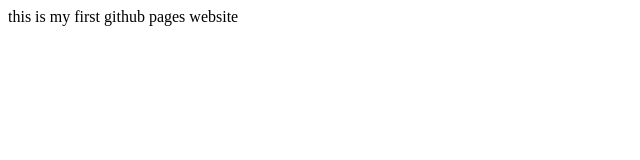
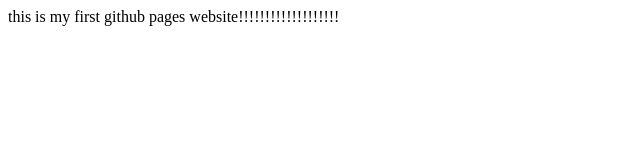
Before and after one commit to bhildeb1/bhildeb1.github.io, a plain HTML site: page index.html in a window 1280 px wide. Shown: the whole page, without its empty margins (0-640 px from the left). Drawn offline with Linux system fonts and the light colour scheme.

Commit message:
added exclamation points to index.html

```diff
--- a/index.html
+++ b/index.html
@@ -1 +1 @@
-<div>this is my first github pages website</div>
+<div>this is my first github pages website!!!!!!!!!!!!!!!!!!!</div>
```
